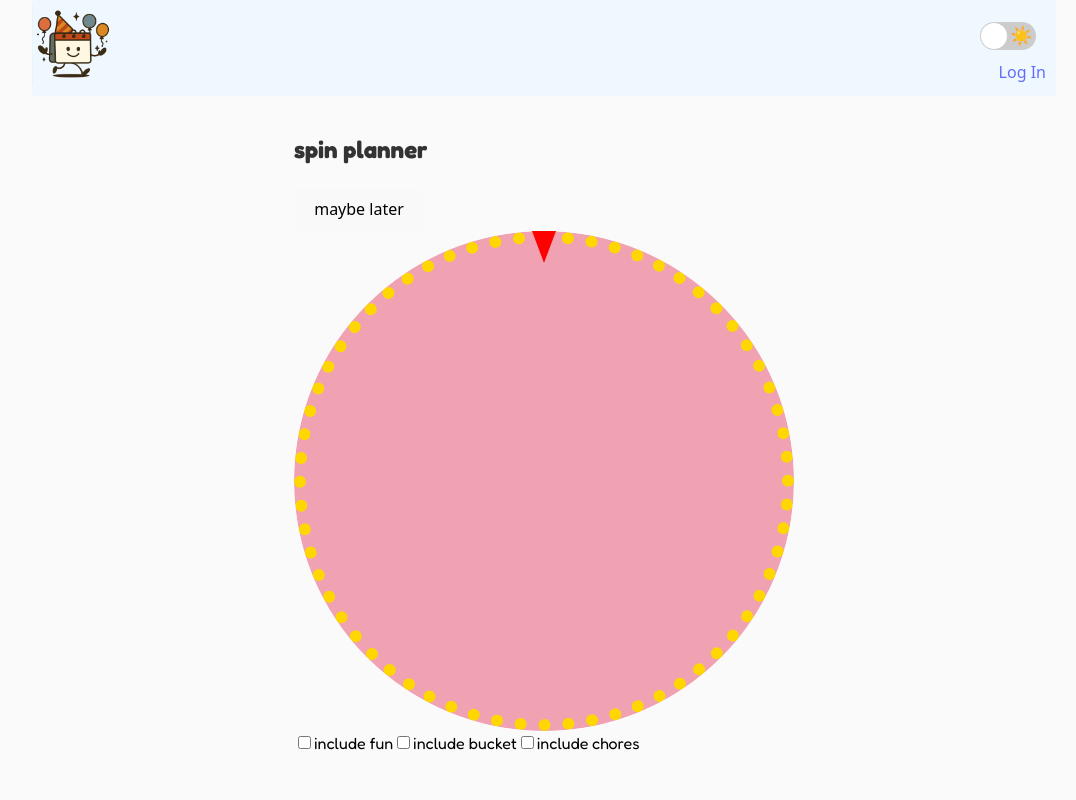
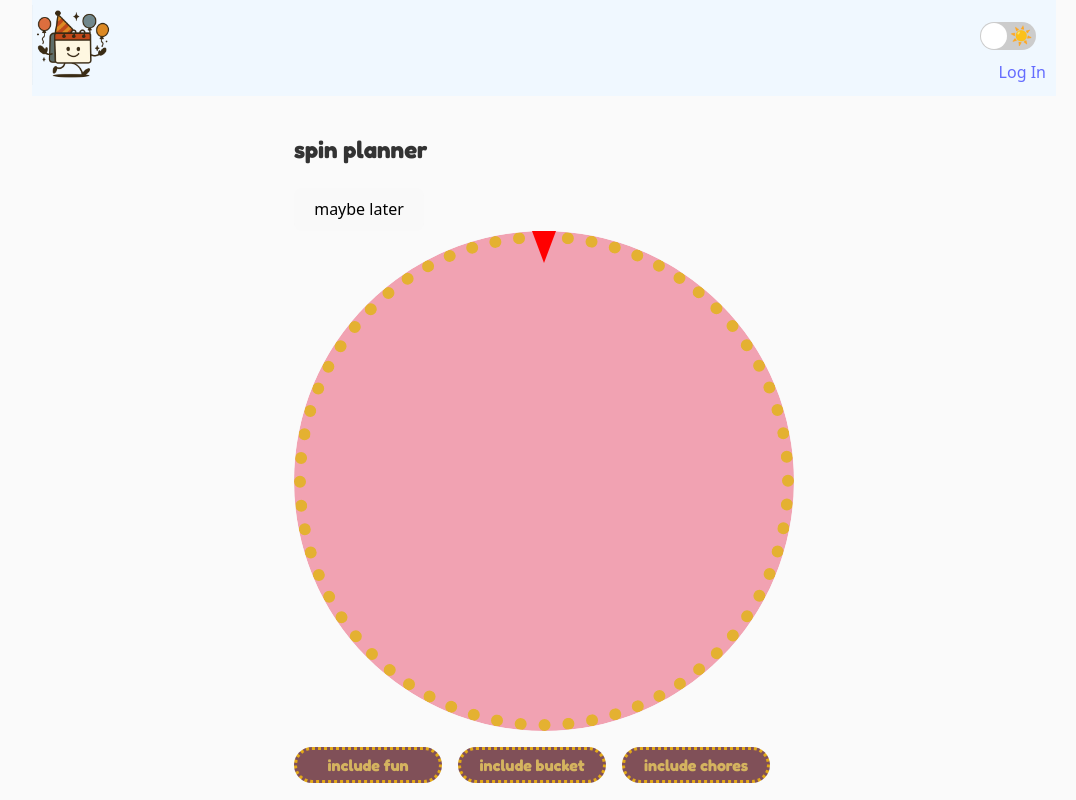
Before and after one commit to Zereis/Event-planner, a React (Vite) app: page /#/spin in a window 1280 px wide. Shown: the whole page, without its empty margins (96-1172 px from the left). Built offline with nearby package versions, Linux system fonts and the light colour scheme.

Commit message:
style toggle buttons

```diff
--- a/src/components/Spin.jsx
+++ b/src/components/Spin.jsx
@@ -234,29 +234,35 @@ function Spin() {
           </button>
         </div>
       </div>
-      <div>
-        <label>
-          <input type="checkbox"
+<div className="toggle-buttons">
+  <label className={includeFun ? "toggle active" : "toggle"}>
+    <input
+      type="checkbox"
       checked={includeFun}
       onChange={() => setIncludeFun(!includeFun)}
     />
     include fun
   </label>
-        <label>
-          <input type="checkbox"
+
+  <label className={includeBucket ? "toggle active" : "toggle"}>
+    <input
+      type="checkbox"
       checked={includeBucket}
       onChange={() => setIncludeBucket(!includeBucket)}
     />
     include bucket
   </label>
-        <label>
-          <input type="checkbox"
+
+  <label className={includeChores ? "toggle active" : "toggle"}>
+    <input
+      type="checkbox"
       checked={includeChores}
       onChange={() => setIncludeChores(!includeChores)}
     />
     include chores
   </label>
 </div>
+
     </div>
   );
 }
--- a/src/styles/spin.css
+++ b/src/styles/spin.css
@@ -30,7 +30,7 @@ label {
   display: grid;
   place-content: center start;
   clip-path: inset(0 0 0 0 round 50%);
-  border: dotted 1cqi gold;
+  border: dotted 1cqi rgb(228, 177, 49);
   border-radius: 50%;
   overflow: hidden;
   transform: rotate(0deg);
@@ -89,7 +89,7 @@ label {
   z-index: 10;
   padding: 0.71em 0.3em;
   border-radius: 50%;
-  background: gold;
+  background: rgb(226, 169, 24);
   font-weight: bold;
   cursor: pointer;
   font-family: 'Fredoka', sans-serif;
@@ -107,3 +107,40 @@ label {
   color: pink;
   border: solid 2px turquoise;
 }
+
+.toggle-buttons {
+  display: flex;
+  gap: 1rem;
+  margin-top: 1rem;
+}
+
+.toggle {
+  padding: 0.2rem 1rem;
+  border: 2px solid #ccc;
+  border-radius: 9999px;
+  width: 110px;
+  text-align: center;
+  cursor: pointer;
+  font-family: 'Fredoka', sans-serif;
+  background-color: rgb(128, 80, 88);
+  color: rgb(212, 179, 95);
+  border: dotted 3px rgb(226, 169, 24);
+  font-weight: 700;
+  transition: all 0.2s ease;
+  user-select: none;
+  display: inline-block;
+  position: relative;
+}
+
+.toggle input[type="checkbox"] {
+  display: none;
+}
+
+.toggle.active {
+  background-color: rgb(204, 82, 103);  /* or another highlight color */
+  color: rgb(226, 169, 24);
+}
+
+.toggle:hover{
+  box-shadow: 2px 2px 2px 5px rgba(206, 150, 67, 0.438);
+}
```
Lines whose indentation alone changed are shown as unchanged.
